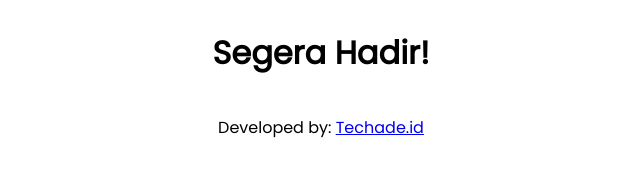
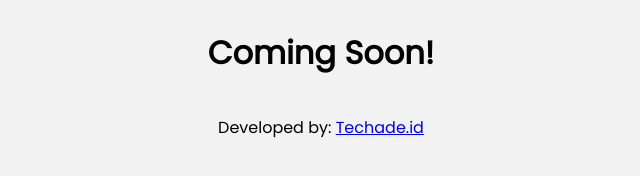
Before and after one commit to dev-fakhrihasani/lobi-index, a plain HTML site: page index.html in a window 1280 px wide. Shown: the whole page, without its empty margins (319-959 px from the left). Drawn offline with Linux system fonts and the light colour scheme.

Commit message:
Update view

```diff
--- a/index.html
+++ b/index.html
@@ -11,6 +11,7 @@
   <style>
     body {
       font-family: 'Poppins', sans-serif;
+      background-color: #f2f2f2;
     }
 
     .container {
@@ -24,7 +25,7 @@
 
 <body>
   <div class="container">
-    <h1>Segera Hadir!</h1>
+    <h1>Coming Soon!</h1>
     <p>Developed by: <a href="https://www.techade.id">Techade.id</a></p>
   </div>
 </body>
```
